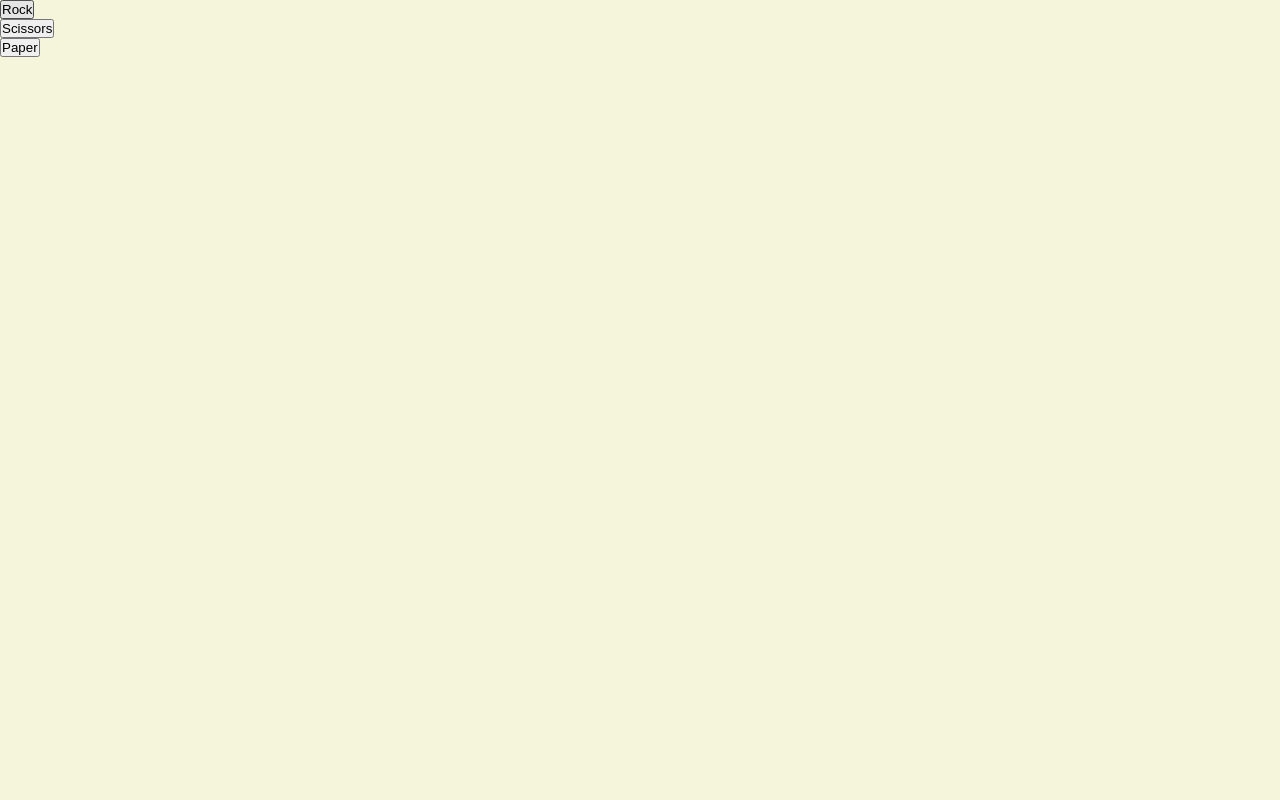
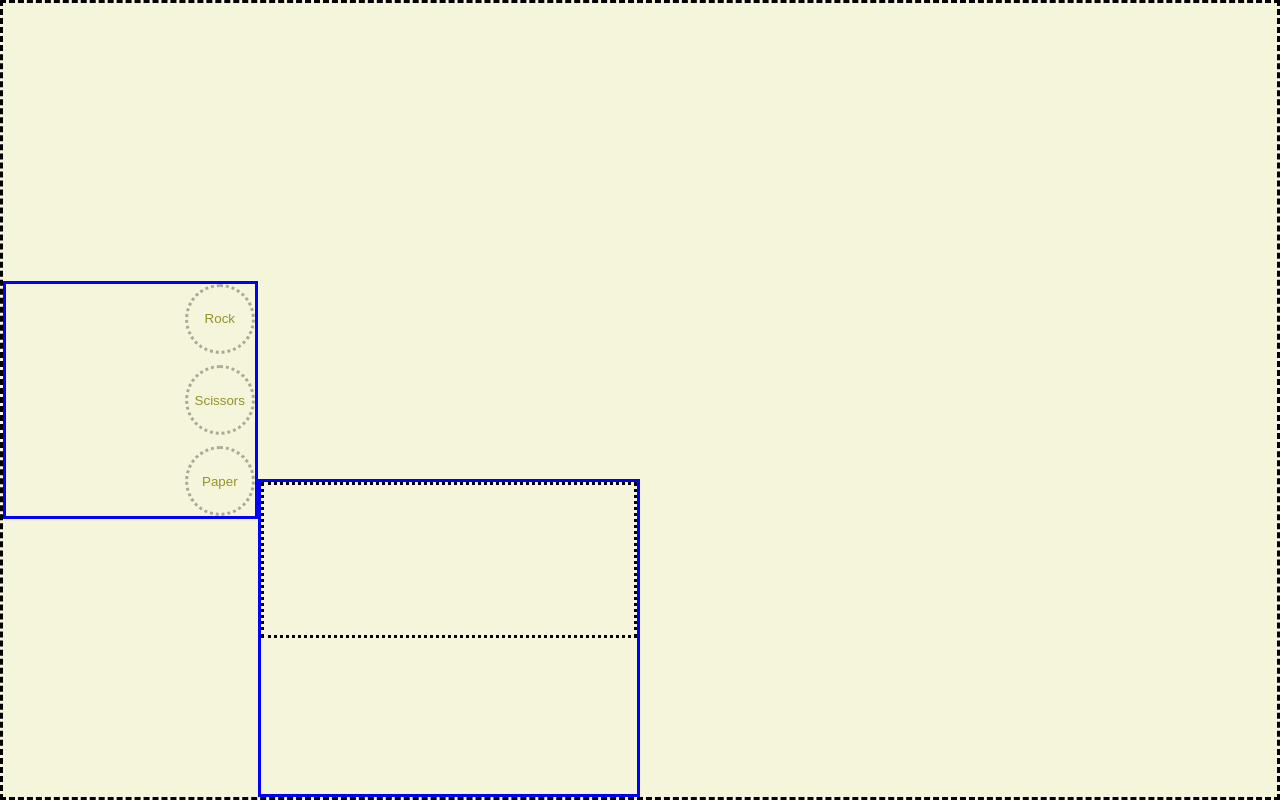
Before and after one commit to Nton23/TOP--Rock-Paper-Scissors, a plain HTML site: page index.html in a window 1280 px wide. Drawn offline with Linux system fonts and the light colour scheme.

Commit message:
Add texture to text-result-container and -text-result

```diff
--- a/style.css
+++ b/style.css
@@ -5,8 +5,54 @@
 
 }
 
+:root{
+    --background-color: #F5F5DC;
+    --background-button-color: #DBDBC3;
+    --font-color: #93932A;
+    --border-color: #AAAA92;
+}
+
 body {
     width: 100%;
     height: 100vh;
-    background-color: beige;
+    background-color: var(--background-color);
+    border: black dashed;
+    display: flex;
 }
+
+#user-buttons-container {
+    border: blue solid;
+    width: 20%;
+    height: 30%;
+    display: flex;
+    flex-direction: column;
+    justify-content: space-between;
+    align-items: flex-end;
+    align-self: center;
+}
+
+.users-bttn {
+    background-color: transparent;
+    border: var(--border-color) dotted;
+    border-radius: 100%;
+    width: 70px;
+    height: 70px;
+    color: var(--font-color);
+}
+
+.users-bttn:hover {
+    background-color:var(--background-button-color);
+}
+
+#text-result-container {
+    border: solid blue;
+    width: 30%;
+    height: 40%;
+    display: flex;
+    align-self: flex-end;
+}
+#text-result {
+    border: black dotted;
+    width: 100%;
+    height: 50%;
+}
```
